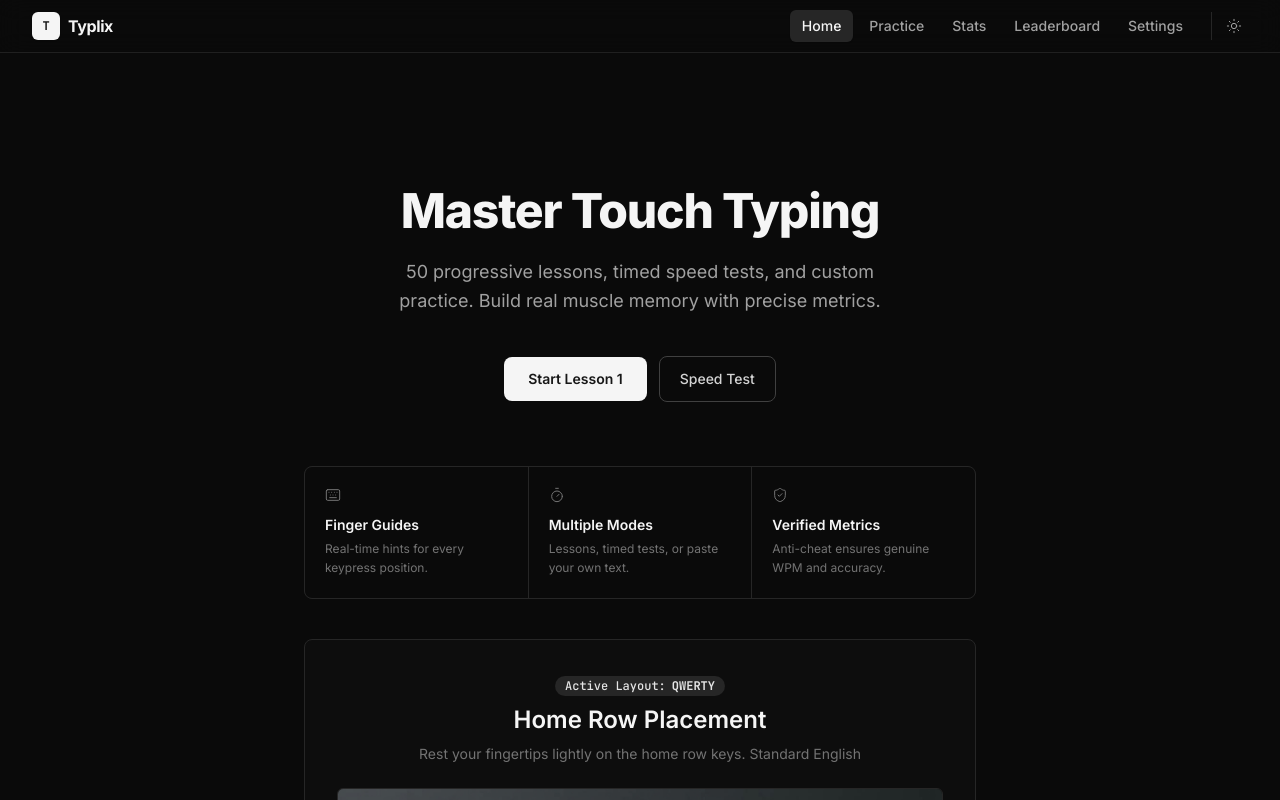
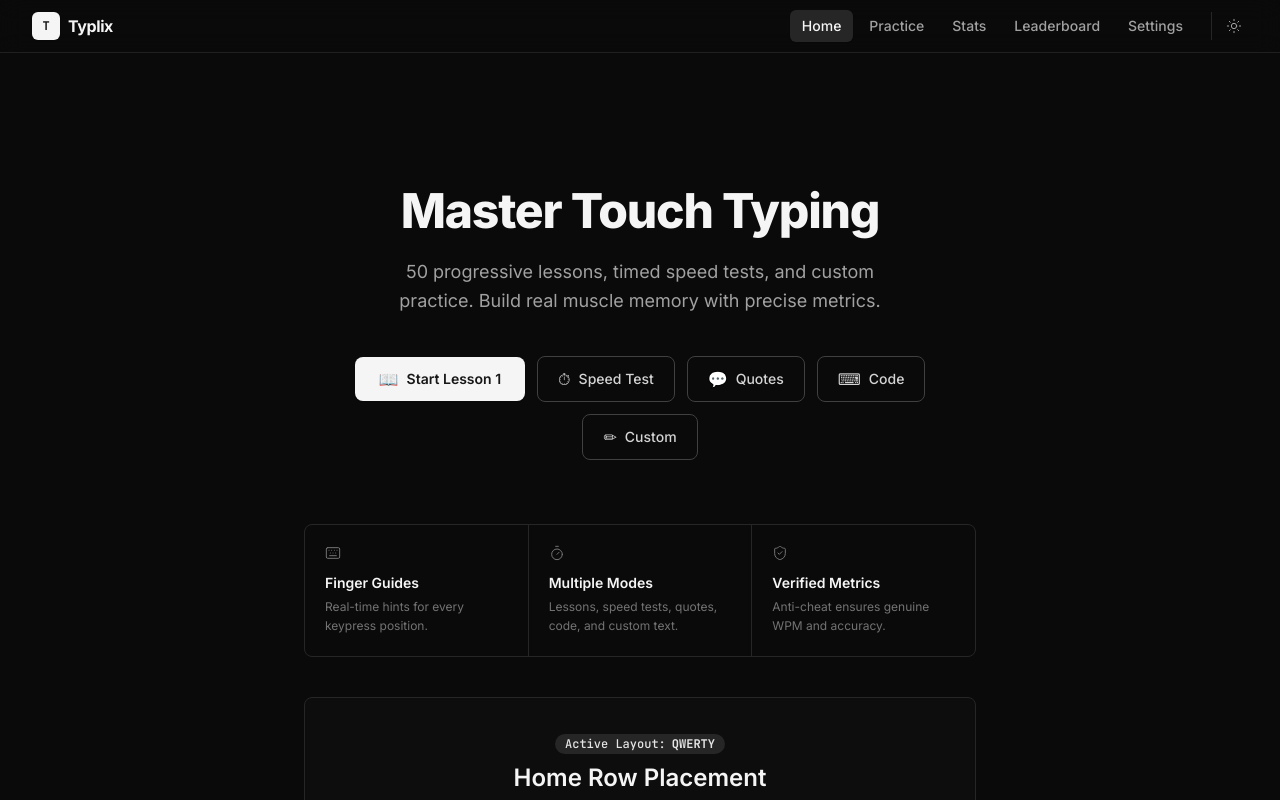
Before and after one commit to premsagarpandey/Typing-Game, a React (Vite) app: page / in a window 1280 px wide. Shown: the top 800 px of the page. Built offline with nearby package versions, Linux system fonts and the light colour scheme.

Commit message:
feat: move typing mode selection to Home page and streamline Practice view

```diff
--- a/src/components/game/GameStats.tsx
+++ b/src/components/game/GameStats.tsx
@@ -30,10 +30,10 @@ export default function GameStats({
       {/* Mode / Level */}
       <div className="flex items-center gap-1.5">
         <span className="text-xs text-neutral-400 dark:text-neutral-500 uppercase tracking-wider font-medium">
-          {isLesson ? 'Lvl' : mode === 'timed' ? 'Mode' : 'Custom'}
+          {isLesson ? 'Lvl' : mode === 'timed' ? 'Mode' : mode === 'quotes' ? 'Quote' : mode === 'code' ? 'Code' : 'Custom'}
         </span>
         <span className="font-mono font-semibold text-neutral-900 dark:text-neutral-100">
-          {isLesson ? level : mode === 'timed' ? `${initialTime || 30}s` : '—'}
+          {isLesson ? level : mode === 'timed' ? `${initialTime || 30}s` : mode === 'quotes' ? '💬' : mode === 'code' ? '⌨' : '✏'}
         </span>
       </div>
 
--- a/src/pages/Game.tsx
+++ b/src/pages/Game.tsx
@@ -1,4 +1,5 @@
-import { useState, useEffect, useMemo, useCallback } from 'react';
+import { useState, useEffect, useMemo, useCallback, useRef } from 'react';
+import { useSearchParams, Link } from 'react-router-dom';
 import { useTypingGame, type GameMode } from '../hooks/useTypingGame';
 import GameStats from '../components/game/GameStats';
 import TypingArea from '../components/game/TypingArea';
@@ -26,6 +27,7 @@ const TIMED_DURATIONS = [15, 30, 60, 120];
 const DIFFICULTIES: (Difficulty | null)[] = [null, 'easy', 'medium', 'hard'];
 
 export default function Game() {
+  const [searchParams] = useSearchParams();
   const [mode, setMode] = useLocalStorage<GameMode>('typlix_game_mode', 'lesson');
   const [currentLevel, setCurrentLevel] = useLocalStorage<number>('typingGameLevel', 1);
   const [timedDuration, setTimedDuration] = useLocalStorage<number>('typlix_timed_duration', 30);
@@ -109,13 +111,25 @@ export default function Game() {
     codeDifficulty,
   });
 
-  // Switch game mode
-  const handleSwitchMode = (newMode: GameMode) => {
-    setMode(newMode);
-    setTimeout(() => {
+  // Synchronize mode from URL search param if present (e.g. /game?mode=quotes)
+  useEffect(() => {
+    const urlMode = searchParams.get('mode') as GameMode | null;
+    if (urlMode && ['lesson', 'timed', 'quotes', 'code', 'custom'].includes(urlMode)) {
+      if (urlMode !== mode) {
+        setMode(urlMode);
+      }
+    }
+  }, [searchParams, mode, setMode]);
+
+  // When active mode changes, reset game with appropriate text
+  const prevModeRef = useRef(mode);
+  useEffect(() => {
+    if (prevModeRef.current !== mode) {
+      prevModeRef.current = mode;
       resetGame();
-    }, 0);
-  };
+    }
+  }, [mode, resetGame]);
+
 
   // Switch timed duration
   const handleSelectTimedDuration = (dur: number) => {
@@ -225,56 +239,33 @@ export default function Game() {
 
   return (
     <div className="flex flex-col items-center justify-center min-h-[75vh] w-full max-w-3xl mx-auto gap-5 py-2">
-      {/* Mode Switcher */}
-      <div className="w-full flex items-center justify-center">
-        <div className="flex items-center border-b border-neutral-200 dark:border-neutral-800 overflow-x-auto">
-          {(['lesson', 'timed', 'quotes', 'code', 'custom'] as GameMode[]).map((m) => {
-            const labels: Record<GameMode, string> = {
-              lesson: 'Lessons',
-              timed: 'Timed',
-              quotes: 'Quotes',
-              code: 'Code',
-              custom: 'Custom',
-            };
-            const icons: Record<GameMode, string> = {
-              lesson: '📖',
-              timed: '⏱',
-              quotes: '💬',
-              code: '⌨',
-              custom: '✏',
-            };
-            return (
-              <button
-                key={m}
-                onClick={() => handleSwitchMode(m)}
-                className={`px-3 sm:px-4 py-2 text-sm font-medium transition-colors cursor-pointer border-b-2 -mb-px whitespace-nowrap flex items-center gap-1.5 ${
-                  mode === m
-                    ? 'border-neutral-900 dark:border-neutral-100 text-neutral-900 dark:text-neutral-100'
-                    : 'border-transparent text-neutral-400 dark:text-neutral-500 hover:text-neutral-700 dark:hover:text-neutral-300'
-                }`}
-              >
-                <span className="text-xs">{icons[m]}</span>
-                {labels[m]}
-              </button>
-            );
-          })}
-        </div>
-      </div>
-
       {/* Mode Specific Controls */}
       {mode === 'lesson' && (
         <div className="w-full border border-neutral-200 dark:border-neutral-800 rounded-lg p-4 sm:p-5 space-y-3">
           <div className="flex flex-wrap items-center justify-between gap-3">
             <div>
-              <span className="text-xs text-neutral-400 dark:text-neutral-500 font-medium uppercase tracking-wider">
-                {levelConfig.category}
-              </span>
+              <div className="flex items-center gap-2 mb-0.5">
+                <span className="inline-flex items-center gap-1 px-2 py-0.5 rounded-full text-[10px] font-semibold uppercase tracking-wider bg-blue-100 dark:bg-blue-900/40 text-blue-700 dark:text-blue-300 border border-blue-200 dark:border-blue-800/60">
+                  📖 Lesson
+                </span>
+                <span className="text-xs text-neutral-400 dark:text-neutral-500 font-medium uppercase tracking-wider">
+                  {levelConfig.category}
+                </span>
+              </div>
               <h2 className="text-lg font-semibold text-neutral-900 dark:text-neutral-100">
                 Level {currentLevel}: {levelConfig.title}
               </h2>
             </div>
 
             <div className="flex items-center gap-1.5">
+              <Link
+                to="/"
+                className="px-2.5 py-1 text-xs font-medium rounded-md border border-neutral-200 dark:border-neutral-700 hover:bg-neutral-100 dark:hover:bg-neutral-800 text-neutral-500 dark:text-neutral-400 cursor-pointer transition-colors"
+                title="Back to Home to switch modes"
+              >
+                ← Modes
+              </Link>
+
               <button
                 onClick={handlePrevLevel}
                 disabled={currentLevel <= 1}
@@ -327,6 +318,11 @@ export default function Game() {
       {mode === 'timed' && (
         <div className="w-full border border-neutral-200 dark:border-neutral-800 rounded-lg p-4 sm:p-5 flex flex-wrap items-center justify-between gap-3">
           <div>
+            <div className="flex items-center gap-2 mb-0.5">
+              <span className="inline-flex items-center gap-1 px-2 py-0.5 rounded-full text-[10px] font-semibold uppercase tracking-wider bg-amber-100 dark:bg-amber-900/40 text-amber-700 dark:text-amber-300 border border-amber-200 dark:border-amber-800/60">
+                ⏱ Timed
+              </span>
+            </div>
             <h2 className="text-lg font-semibold text-neutral-900 dark:text-neutral-100">
               Speed Test — {timedDuration}s
             </h2>
@@ -336,6 +332,14 @@ export default function Game() {
           </div>
 
           <div className="flex items-center gap-2">
+            <Link
+              to="/"
+              className="px-3 py-1.5 text-xs font-medium rounded-md border border-neutral-200 dark:border-neutral-700 hover:bg-neutral-100 dark:hover:bg-neutral-800 text-neutral-500 dark:text-neutral-400 cursor-pointer transition-colors"
+              title="Back to Home to switch modes"
+            >
+              ← Modes
+            </Link>
+
             <div className="flex items-center border border-neutral-200 dark:border-neutral-700 rounded-md overflow-hidden">
               {TIMED_DURATIONS.map((dur) => (
                 <button
@@ -386,6 +390,13 @@ export default function Game() {
             </div>
 
             <div className="flex items-center gap-2">
+              <Link
+                to="/"
+                className="px-3 py-1.5 text-xs font-medium rounded-md border border-neutral-200 dark:border-neutral-700 hover:bg-neutral-100 dark:hover:bg-neutral-800 text-neutral-500 dark:text-neutral-400 cursor-pointer transition-colors"
+                title="Back to Home to switch modes"
+              >
+                ← Modes
+              </Link>
               <button
                 onClick={handleRetry}
                 className="px-3.5 py-1.5 text-xs font-medium rounded-md bg-neutral-900 dark:bg-neutral-100 text-white dark:text-neutral-900 hover:opacity-90 transition-opacity cursor-pointer"
@@ -477,6 +488,13 @@ export default function Game() {
             </div>
 
             <div className="flex items-center gap-2">
+              <Link
+                to="/"
+                className="px-3 py-1.5 text-xs font-medium rounded-md border border-neutral-200 dark:border-neutral-700 hover:bg-neutral-100 dark:hover:bg-neutral-800 text-neutral-500 dark:text-neutral-400 cursor-pointer transition-colors"
+                title="Back to Home to switch modes"
+              >
+                ← Modes
+              </Link>
               <button
                 onClick={handleRetry}
                 className="px-3.5 py-1.5 text-xs font-medium rounded-md bg-neutral-900 dark:bg-neutral-100 text-white dark:text-neutral-900 hover:opacity-90 transition-opacity cursor-pointer"
@@ -547,6 +565,11 @@ export default function Game() {
       {mode === 'custom' && (
         <div className="w-full border border-neutral-200 dark:border-neutral-800 rounded-lg p-4 sm:p-5 flex flex-wrap items-center justify-between gap-3">
           <div>
+            <div className="flex items-center gap-2 mb-0.5">
+              <span className="inline-flex items-center gap-1 px-2 py-0.5 rounded-full text-[10px] font-semibold uppercase tracking-wider bg-purple-100 dark:bg-purple-900/40 text-purple-700 dark:text-purple-300 border border-purple-200 dark:border-purple-800/60">
+                ✏ Custom
+              </span>
+            </div>
             <h2 className="text-lg font-semibold text-neutral-900 dark:text-neutral-100">
               Custom Text
             </h2>
@@ -557,6 +580,13 @@ export default function Game() {
           </div>
 
           <div className="flex items-center gap-2">
+            <Link
+              to="/"
+              className="px-3 py-1.5 text-xs font-medium rounded-md border border-neutral-200 dark:border-neutral-700 hover:bg-neutral-100 dark:hover:bg-neutral-800 text-neutral-500 dark:text-neutral-400 cursor-pointer transition-colors"
+              title="Back to Home to switch modes"
+            >
+              ← Modes
+            </Link>
             <button
               onClick={() => setIsCustomModalOpen(true)}
               className="px-3.5 py-1.5 text-xs font-medium rounded-md bg-neutral-900 dark:bg-neutral-100 text-white dark:text-neutral-900 hover:opacity-90 transition-opacity cursor-pointer"
--- a/src/pages/Home.tsx
+++ b/src/pages/Home.tsx
@@ -3,9 +3,11 @@ import { Link } from 'react-router-dom';
 import { Keyboard, Timer, ShieldCheck } from 'lucide-react';
 import FingerPlacementModal from '../components/common/FingerPlacementModal';
 import FingerPlacementTutorial from '../components/common/FingerPlacementTutorial';
+import { secureStorage } from '../utils/secureStorage';
 
 export default function Home() {
   const [showPlacementModal, setShowPlacementModal] = useState(false);
+  const currentLevel = secureStorage.getItem<number>('typingGameLevel', 1);
 
   return (
     <div className="flex flex-col items-center justify-center text-center max-w-2xl mx-auto py-16 sm:py-24 animate-fade-in">
@@ -17,20 +19,76 @@ export default function Home() {
         Build real muscle memory with precise metrics.
       </p>
 
-      {/* CTA Action Buttons */}
-      <div className="flex flex-wrap items-center justify-center gap-3 mb-16">
+      {/* Mode CTA Action Buttons */}
+      <div className="flex flex-wrap items-center justify-center gap-2.5 sm:gap-3 mb-16 max-w-2xl mx-auto">
+        {/* 1. Lessons Mode (Primary CTA) */}
         <button
-          onClick={() => setShowPlacementModal(true)}
-          className="px-6 py-3 bg-neutral-900 dark:bg-neutral-100 hover:bg-neutral-800 dark:hover:bg-neutral-200 active:scale-[0.98] transition-all text-white dark:text-neutral-900 text-sm font-semibold rounded-lg cursor-pointer"
+          onClick={() => {
+            try {
+              localStorage.setItem('typlix_game_mode', JSON.stringify('lesson'));
+            } catch {}
+            setShowPlacementModal(true);
+          }}
+          className="px-5 sm:px-6 py-3 bg-neutral-900 dark:bg-neutral-100 hover:bg-neutral-800 dark:hover:bg-neutral-200 active:scale-[0.98] transition-all text-white dark:text-neutral-900 text-sm font-semibold rounded-lg cursor-pointer flex items-center gap-2 shadow-xs"
         >
-          Start Lesson 1
+          <span className="text-base leading-none">📖</span>
+          <span>{currentLevel > 1 ? `Continue Lesson ${currentLevel}` : 'Start Lesson 1'}</span>
         </button>
 
+        {/* 2. Speed Test (Timed Mode) */}
         <Link
-          to="/game"
-          className="px-5 py-3 border border-neutral-300 dark:border-neutral-700 hover:border-neutral-400 dark:hover:border-neutral-600 text-neutral-700 dark:text-neutral-300 text-sm font-medium rounded-lg transition-all cursor-pointer"
+          to="/game?mode=timed"
+          onClick={() => {
+            try {
+              localStorage.setItem('typlix_game_mode', JSON.stringify('timed'));
+            } catch {}
+          }}
+          className="px-4 sm:px-5 py-3 border border-neutral-300 dark:border-neutral-700 hover:border-neutral-400 dark:hover:border-neutral-500 hover:bg-neutral-100/70 dark:hover:bg-neutral-900/70 text-neutral-700 dark:text-neutral-300 text-sm font-medium rounded-lg transition-all cursor-pointer flex items-center gap-2"
         >
-          Speed Test
+          <span className="text-base leading-none">⏱</span>
+          <span>Speed Test</span>
+        </Link>
+
+        {/* 3. Quotes Mode */}
+        <Link
+          to="/game?mode=quotes"
+          onClick={() => {
+            try {
+              localStorage.setItem('typlix_game_mode', JSON.stringify('quotes'));
+            } catch {}
+          }}
+          className="px-4 sm:px-5 py-3 border border-neutral-300 dark:border-neutral-700 hover:border-neutral-400 dark:hover:border-neutral-500 hover:bg-neutral-100/70 dark:hover:bg-neutral-900/70 text-neutral-700 dark:text-neutral-300 text-sm font-medium rounded-lg transition-all cursor-pointer flex items-center gap-2"
+        >
+          <span className="text-base leading-none">💬</span>
+          <span>Quotes</span>
+        </Link>
+
+        {/* 4. Code Snippets Mode */}
+        <Link
+          to="/game?mode=code"
+          onClick={() => {
+            try {
+              localStorage.setItem('typlix_game_mode', JSON.stringify('code'));
+            } catch {}
+          }}
+          className="px-4 sm:px-5 py-3 border border-neutral-300 dark:border-neutral-700 hover:border-neutral-400 dark:hover:border-neutral-500 hover:bg-neutral-100/70 dark:hover:bg-neutral-900/70 text-neutral-700 dark:text-neutral-300 text-sm font-medium rounded-lg transition-all cursor-pointer flex items-center gap-2"
+        >
+          <span className="text-base leading-none">⌨</span>
+          <span>Code</span>
+        </Link>
+
+        {/* 5. Custom Text Mode */}
+        <Link
+          to="/game?mode=custom"
+          onClick={() => {
+            try {
+              localStorage.setItem('typlix_game_mode', JSON.stringify('custom'));
+            } catch {}
+          }}
+          className="px-4 sm:px-5 py-3 border border-neutral-300 dark:border-neutral-700 hover:border-neutral-400 dark:hover:border-neutral-500 hover:bg-neutral-100/70 dark:hover:bg-neutral-900/70 text-neutral-700 dark:text-neutral-300 text-sm font-medium rounded-lg transition-all cursor-pointer flex items-center gap-2"
+        >
+          <span className="text-base leading-none">✏</span>
+          <span>Custom</span>
         </Link>
       </div>
 
@@ -38,7 +96,7 @@ export default function Home() {
       <FingerPlacementModal
         isOpen={showPlacementModal}
         onClose={() => setShowPlacementModal(false)}
-        targetPath="/game"
+        targetPath="/game?mode=lesson"
         durationSeconds={2}
       />
 
@@ -53,7 +111,7 @@ export default function Home() {
         <div className="p-5 bg-neutral-50 dark:bg-neutral-950 text-left">
           <Timer className="w-4 h-4 text-neutral-400 dark:text-neutral-500 mb-3" strokeWidth={1.5} />
           <h3 className="font-semibold text-neutral-900 dark:text-neutral-100 text-sm mb-1">Multiple Modes</h3>
-          <p className="text-neutral-500 dark:text-neutral-500 text-xs leading-relaxed">Lessons, timed tests, or paste your own text.</p>
+          <p className="text-neutral-500 dark:text-neutral-500 text-xs leading-relaxed">Lessons, speed tests, quotes, code, and custom text.</p>
         </div>
 
         <div className="p-5 bg-neutral-50 dark:bg-neutral-950 text-left">
```
